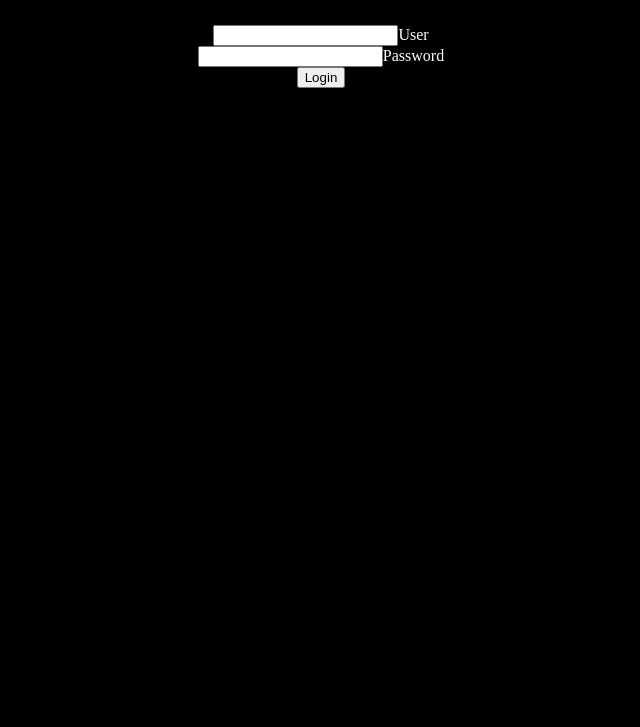
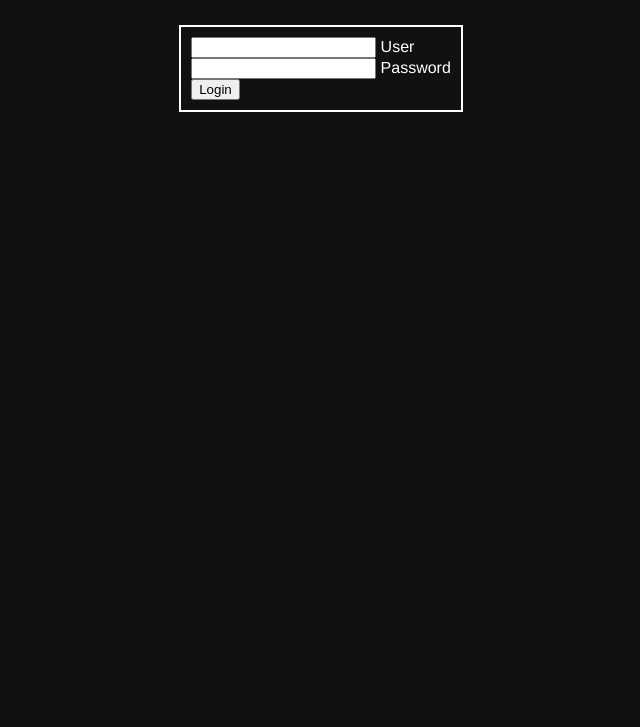
Before and after one commit to maxherzberg/ht-website, a plain HTML site: page index.html in a window 1280 px wide. Shown: the part 73-800 px from the top of the page, without its empty margins (319-959 px from the left). Drawn offline with Linux system fonts and the light colour scheme.

Commit message:
Updated style.css
Updated the stylesheet to provide for a more minimalistic look.

```diff
--- a/index.html
+++ b/index.html
@@ -9,11 +9,13 @@
         <center>
             <h1>HT Website</h1>
             <br>
-            <input type="text" id="user">User</input>
-            <br>
-            <input type="password" id="password">Password</input>
-            <br>
-            <button onclick="login()">Login</button>
+            <div id="loginfield">
+                <input type="text" id="user"> User</input>
+                <br>
+                <input type="password" id="password"> Password</input>
+                <br>
+                <button onclick="login()">Login</button>
+            </div>
         </center>
         <script src="index.js"></script>
     </body>
--- a/style.css
+++ b/style.css
@@ -1,8 +1,18 @@
 body {
-    background-color: #000;
-    color: #fff;
+    background-color: #111;
+    color: #fefefe;
+    font-family: 'Franklin Gothic Medium', 'Arial Narrow', Arial, sans-serif;
 }
 
-form {
+h1:hover {
+    color: #fff;
+    font-size: 35px;
+    background-color: #222;
+}
+
+#loginfield {
     text-align: left;
+    border: 2px solid #fefefe;
+    display: inline-block;
+    padding: 10px;
 }
```
